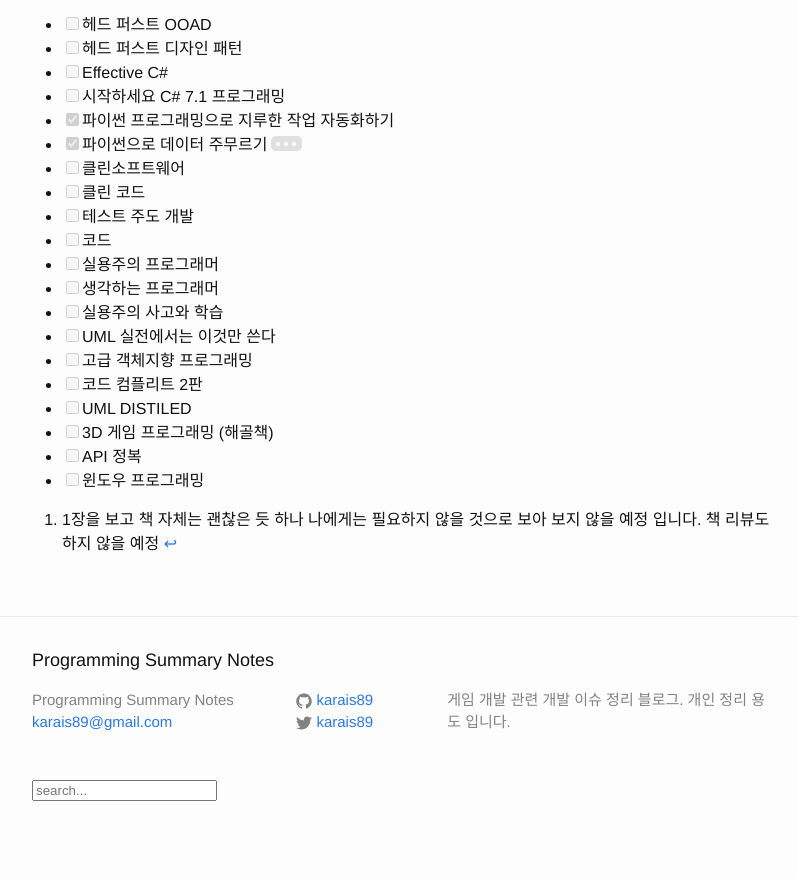
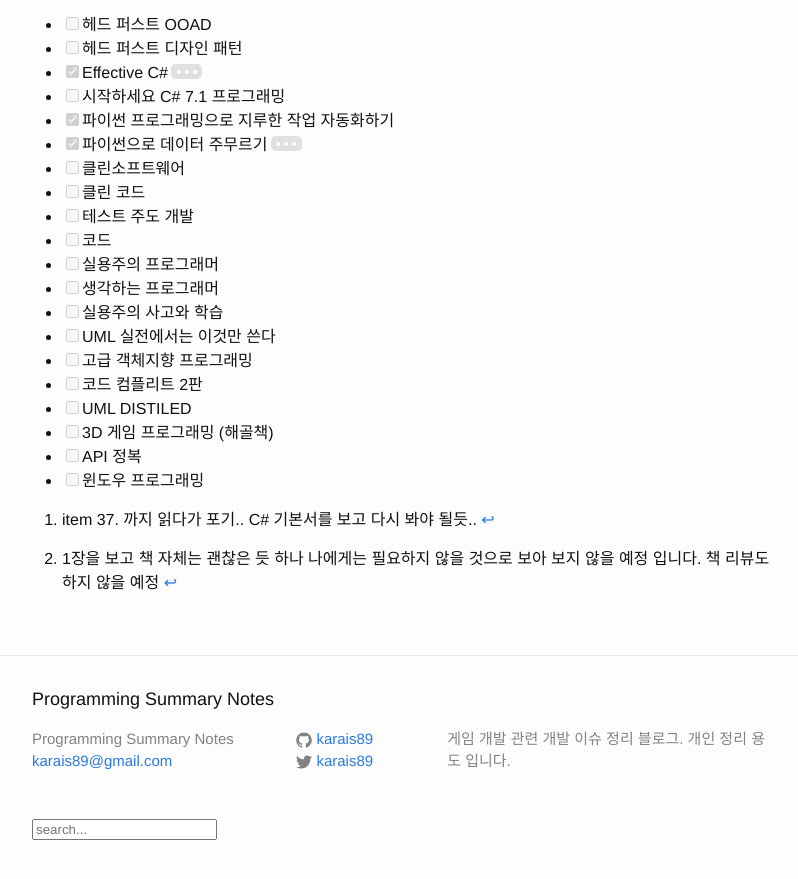
Before and after one commit to karais89/karais89.github.io_back, a Jekyll site: the page built from _posts/2018-10-20-book-list.markdown, in a window 1280 px wide and 900 px high, scrolled down 1085 px. Shown: the top 879 px of the window, without its empty margins (238-1036 px from the left). Built offline with Jekyll 4.4.1, drawn with Linux system fonts in a browser that asks for light colours; comment, search, counter and statistics services are not loaded.

Commit message:
update post

```diff
--- a/_posts/2018-10-20-book-list.markdown
+++ b/_posts/2018-10-20-book-list.markdown
@@ -62,4 +62,5 @@
 - [ ] API 정복
 - [ ] 윈도우 프로그래밍
 
-[^1]: 1장을 보고 책 자체는 괜찮은 듯 하나 나에게는 필요하지 않을 것으로 보아 보지 않을 예정 입니다. 책 리뷰도 하지 않을 예정
+[^1]: item 37. 까지 읽다가 포기.. C# 기본서를 보고 다시 봐야 될듯..
+[^2]: 1장을 보고 책 자체는 괜찮은 듯 하나 나에게는 필요하지 않을 것으로 보아 보지 않을 예정 입니다. 책 리뷰도 하지 않을 예정
```
Also changed, not shown: other parts of _posts/2018-10-20-book-list.markdown (+2 -2 lines).
